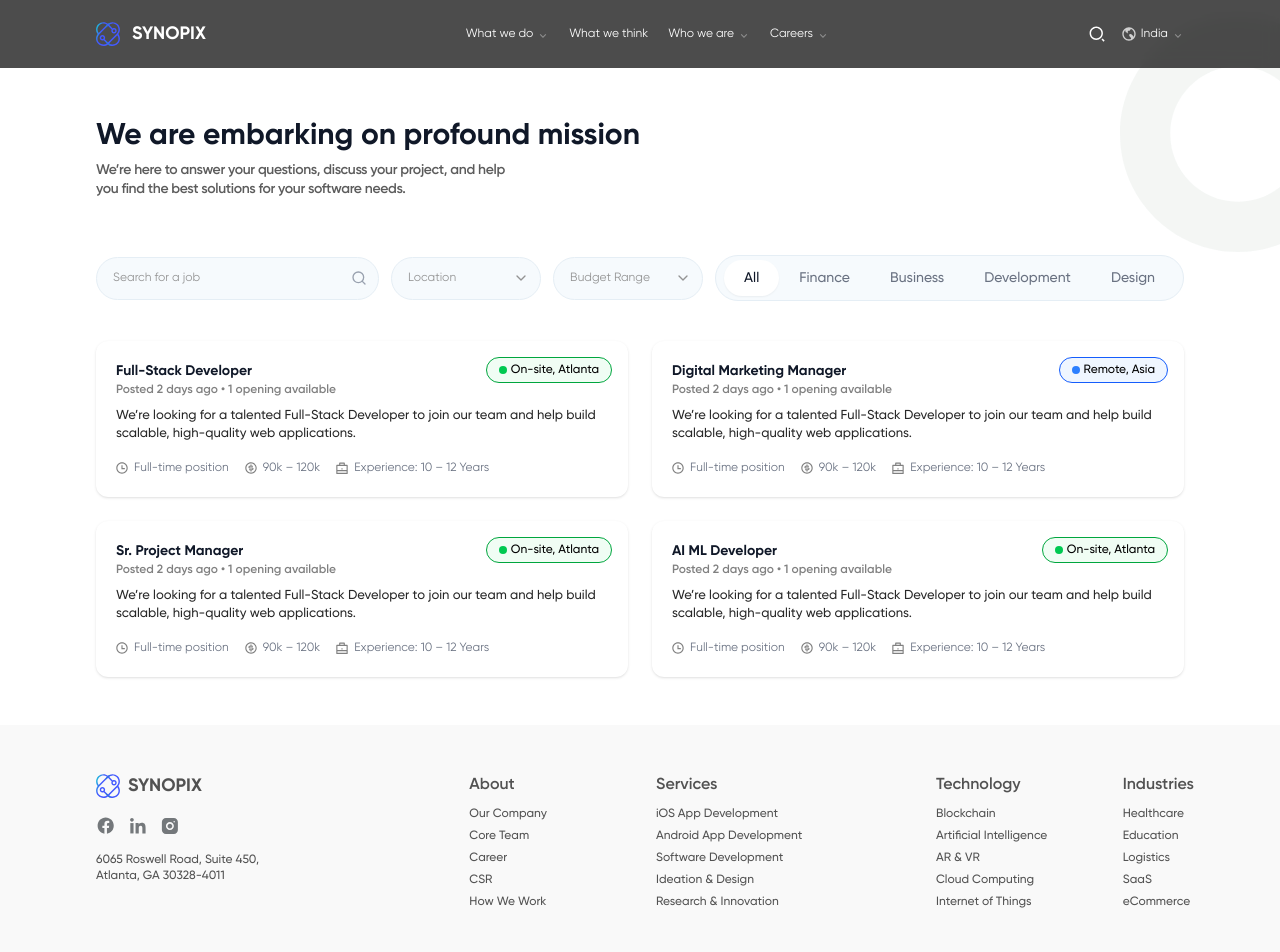
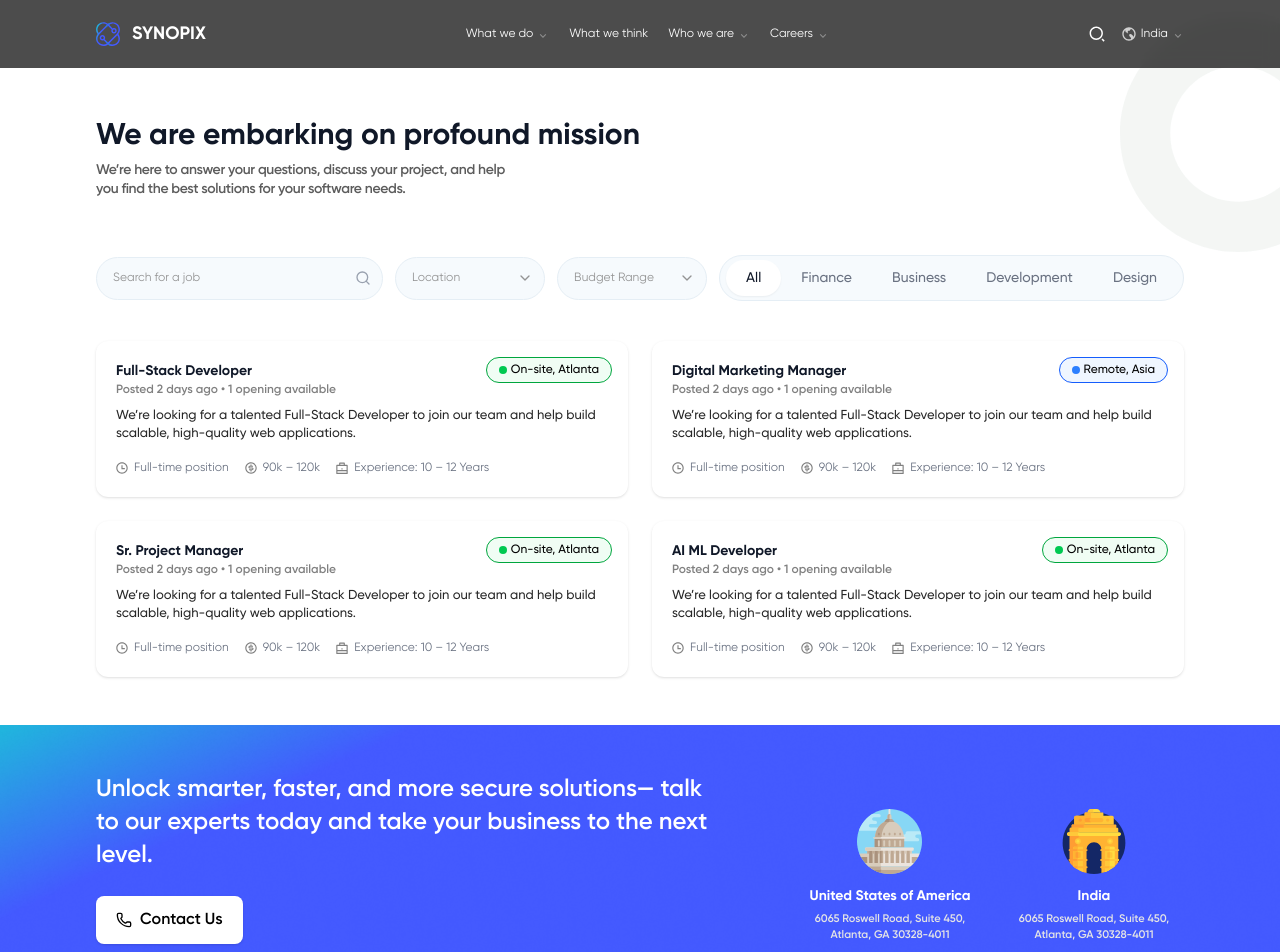
Before and after one commit to AjaySaini18/newWebsite, a React (Vite) app: page /Careers in a window 1280 px wide. Shown: the top 952 px of the page. Built offline with nearby package versions, Linux system fonts and the light colour scheme.

Commit message:
hover effects on the home page components on cards, buttons etc.

```diff
--- a/src/components/CaseStudySection.jsx
+++ b/src/components/CaseStudySection.jsx
@@ -69,7 +69,7 @@ const CaseStudySection = () => {
             </div>
 
             {/* Button */}
-            <button className="w-[134px] h-[35px] text-[12px] sm:text-[13px] border border-[#D6D6D6] text-[#D6D6D6] rounded-[5px] flex items-center justify-center hover:bg-white/10 transition-colors mt-8">
+            <button className=" hover:border-hidden w-[134px] h-[35px] text-[12px] sm:text-[13px] border border-[#D6D6D6] text-[#D6D6D6] rounded-[5px] flex items-center justify-center hover:bg-[linear-gradient(109.77deg,#06F7C4_-5.67%,#4359FF_26.82%)] transition-colors mt-8">
               View Case Study
             </button>
           </div>
--- a/src/components/Footer.jsx
+++ b/src/components/Footer.jsx
@@ -2,12 +2,12 @@ import React from "react";
 
 const Footer = () => {
   return (
-    <footer className="relative w-full bg-[#F9F9F9] font-gilroy">
+    <footer className="relative w-full font-gilroy">
       {/* Top Section */}
-      <div className="max-w-full mx-auto px-6 md:px-12 lg:px-24 py-12">
-        <div className="grid grid-cols-1 sm:grid-cols-2 md:grid-cols-3 lg:grid-cols-12 gap-8">
+      <div className="bg-[#F4F4F4] px-6 md:px-12 lg:px-24 py-12">
+        <div className="max-w-7xl mx-auto grid grid-cols-1 sm:grid-cols-2 md:grid-cols-3 lg:grid-cols-5 gap-10 lg:gap-16">
           {/* Logo + Address */}
-          <div className="col-span-1 sm:col-span-2 md:col-span-3 lg:col-span-4 space-y-4">
+          <div className="space-y-4">
             {/* Logo */}
             <div className="flex items-center gap-2">
               <img src="/assets/logo.svg" alt="Synopix Logo" className="w-6 h-6" />
@@ -35,8 +35,8 @@ const Footer = () => {
           </div>
 
           {/* About */}
-          <div className="col-span-1 sm:col-span-1 md:col-span-1 lg:col-span-2">
-            <h3 className="text-[16px] font-semibold mb-2 text-[#525252]">About</h3>
+          <div className="min-w-[120px] lg:pl-10">
+            <h3 className="text-[14px] font-semibold mb-3 text-[#525252]">About</h3>
             <ul className="space-y-1 font-medium text-[12px] text-[#525252]">
               <li>Our Company</li>
               <li>Core Team</li>
@@ -47,8 +47,8 @@ const Footer = () => {
           </div>
 
           {/* Services */}
-          <div className="col-span-1 sm:col-span-1 md:col-span-1 lg:col-span-3">
-            <h3 className="text-[16px] font-semibold mb-2 text-[#525252]">Services</h3>
+          <div className="min-w-[120px]">
+            <h3 className="text-[14px] font-semibold mb-3 text-[#525252]">Services</h3>
             <ul className="space-y-1 font-medium text-[12px] text-[#525252]">
               <li>iOS App Development</li>
               <li>Android App Development</li>
@@ -59,8 +59,8 @@ const Footer = () => {
           </div>
 
           {/* Technology */}
-          <div className="col-span-1 sm:col-span-1 md:col-span-1 lg:col-span-2">
-            <h3 className="text-[16px] font-semibold mb-2 text-[#525252]">Technology</h3>
+          <div className="min-w-[120px] lg:pl-6">
+            <h3 className="text-[14px] font-semibold mb-3 text-[#525252]">Technology</h3>
             <ul className="space-y-1 font-medium text-[12px] text-[#525252]">
               <li>Blockchain</li>
               <li>Artificial Intelligence</li>
@@ -71,8 +71,8 @@ const Footer = () => {
           </div>
 
           {/* Industries */}
-          <div className="col-span-1 sm:col-span-1 md:col-span-1 lg:col-span-1">
-            <h3 className="text-[16px] font-semibold mb-2 text-[#525252]">Industries</h3>
+          <div className="min-w-[120px] lg:pl-10">
+            <h3 className="text-[14px] font-semibold mb-3 text-[#525252]">Industries</h3>
             <ul className="space-y-1 font-medium text-[12px] text-[#525252]">
               <li>Healthcare</li>
               <li>Education</li>
@@ -85,10 +85,10 @@ const Footer = () => {
       </div>
 
       {/* Bottom Bar */}
-      <div className="border-t border-gray-200 bg-[#FAFAFA]">
-        <div className="max-w-full mx-auto px-6 md:px-12 lg:px-24 text-[12px] py-6 flex flex-col md:flex-row items-center justify-between gap-4 text-[#525252]">
+      <div className="bg-[#FAFAFA]">
+        <div className="max-w-7xl mx-auto px-6 md:px-12 lg:px-24 text-[12px] py-6 flex flex-col md:flex-row items-center justify-between gap-6 text-[#525252]">
           <p>© 2022–2025 Synopix LLC</p>
-          <div className="flex flex-wrap justify-center md:justify-end gap-6 md:gap-12">
+          <div className="flex flex-wrap justify-center md:justify-start gap-6 md:gap-12">
             <span>Contact us</span>
             <span>Sustainability</span>
             <span>Accessibility</span>
--- a/src/components/InnovationSection.jsx
+++ b/src/components/InnovationSection.jsx
@@ -4,7 +4,7 @@ import React from "react";
 const InnovationSection = () => {
   return (
     <section
-      className="relative w-full min-h-screen bg-cover bg-center px-6 sm:px-10 md:px-16 lg:px-24 py-12 md:py-16 lg:py-20"
+      className="relative w-full min-h-screen bg-cover bg-center px-6 sm:px-10 md:px-16 lg:px-24 py-12 md:py-12 lg:py-18 font-gilroy"
       style={{
         backgroundImage: "url('/assets/Rectangle-26.png')",
       }}
@@ -20,7 +20,7 @@ const InnovationSection = () => {
         </div>
 
         {/* Client Logos Grid */}
-        <div className="w-full grid grid-cols-1 sm:grid-cols-2 md:grid-cols-3 lg:grid-cols-4 justify-items-center gap-4 sm:gap-6 lg:gap-8 mb-8 sm:mb-12 lg:mb-16">
+        <div className="w-full grid grid-cols-1 sm:grid-cols-2 md:grid-cols-3 lg:grid-cols-4 justify-items-center gap-4 sm:gap-6 lg:gap-8 mb-8 sm:mb-12 lg:mb-13">
           {["27", "28", "29", "30"].map((num) => (
             <div
               key={num}
@@ -37,7 +37,7 @@ const InnovationSection = () => {
 
         {/* Button */}
         <div className="w-full flex justify-center">
-          <button className="flex items-center justify-center gap-2 py-2.5 sm:py-3 px-5 sm:px-6 w-full max-w-[200px] sm:max-w-[220px] rounded-lg border border-white text-white font-heading font-medium text-base sm:text-lg hover:bg-white/10 transition-all duration-300">
+          <button className="hover:text-black hover:bg-white text-[20px]  flex items-center justify-center gap-2 py-2 w-full max-w-[200px] sm:max-w-[150px] rounded-md border border-white text-white font-heading font-normal text-base sm:text-sm  transition-all duration-300">
             See All Testimonials
           </button>
         </div>
--- a/src/components/JobsSection.jsx
+++ b/src/components/JobsSection.jsx
@@ -102,11 +102,11 @@ const JobsSection = () => {
         </div>
 
         {/* Filters Buttons */}
-        <div className="flex items-center justify-center md:justify-start w-full md:w-auto mt-2 md:mt-0 bg-[#F6FAFD] border border-[#E5EEF5] rounded-full px-2 py-1">
+<div className="flex items-center justify-center md:justify-start w-full md:w-auto mt-2 md:mt-0 bg-[#F6FAFD] border border-[#E5EEF5] rounded-full px-1.5 py-1">
   {["All", "Finance", "Business", "Development", "Design"].map((filter, idx) => (
     <button
       key={idx}
-            className={`px-5 py-2 text-sm font-medium rounded-full transition-all ${
+      className={`px-3 md:px-5 py-1.5 md:py-2 text-xs md:text-sm font-medium rounded-full transition-all ${
         filter === "All"
           ? "bg-white text-gray-900 shadow-xs"
           : "text-gray-500 hover:text-gray-900"
@@ -116,6 +116,9 @@ const JobsSection = () => {
     </button>
   ))}
 </div>
+
+
+
 
       </div>
 
--- a/src/components/TestimonialsSection.jsx
+++ b/src/components/TestimonialsSection.jsx
@@ -73,19 +73,26 @@ const TestimonialsSection = () => {
           </h2>
 
           <div className="col-span-12 md:col-span-3 flex md:justify-end">
-            <button className="px-4 sm:px-6 py-2 text-[11px] sm:text-[12px] border border-gray-400 rounded-md hover:bg-white hover:text-black transition">
+            <button className="hover:border-hidden px-4 sm:px-6 py-2 text-[11px] sm:text-[12px] border border-gray-400 rounded-sm hover:bg-[linear-gradient(109.77deg,#06F7C4_-5.67%,#4359FF_26.82%)] transition-all duration-500 ease-in-out">
               All Services
             </button>
           </div>
         </div>
 
-        {/* Services Grid */}
         <div className="grid gap-6 sm:gap-8 grid-cols-1 sm:grid-cols-2 lg:grid-cols-4">
   {services.map((service) => (
     <div
       key={service.id}
-              className="bg-[#171717] border border-[#2B2B2B] rounded-2xl p-4 sm:p-6 min-h-[200px] sm:min-h-[220px] shadow-md hover:shadow-lg transition"
+      className="group relative rounded-2xl transition-all duration-500 ease-in-out hover:scale-[1.02]"
     >
+      {/* Gradient Border Layer */}
+      <span className="absolute inset-0 rounded-2xl p-[1.5px] bg-[linear-gradient(109.77deg,#06F7C4_-5.67%,#4359FF_26.82%)] opacity-0 group-hover:opacity-100 transition-opacity duration-500 ease-in-out">
+        {/* Inner background (default dark card background) */}
+        <span className="block w-full h-full rounded-2xl bg-[#171717]"></span>
+      </span>
+
+      {/* Card Content */}
+      <div className="relative z-10 bg-[#171717] border border-[#2B2B2B] rounded-2xl p-4 sm:p-6 min-h-[200px] sm:min-h-[220px] shadow-md hover:shadow-lg transition">
         {/* Icon */}
         <img
           src={service.icon}
@@ -103,8 +110,10 @@ const TestimonialsSection = () => {
           {service.description}
         </p>
       </div>
+    </div>
   ))}
 </div>
+
       </div>
     </section>
   );
--- a/src/pages/CareersPage.jsx
+++ b/src/pages/CareersPage.jsx
@@ -1,11 +1,12 @@
 import React from 'react'
 import JobsSection from '../components/JobsSection'
+import ContactCTA from '../components/ContactCTA'
 
 const CareersPage = () => {
   return (
     <>
         <JobsSection/>
-
+        <ContactCTA/>
 
     </>
   )
```
Also changed, not shown: src/components/ServicesSection.jsx (+28 -9 lines), public/assets/code1white.svg (added). Lines whose indentation alone changed are shown as unchanged.
